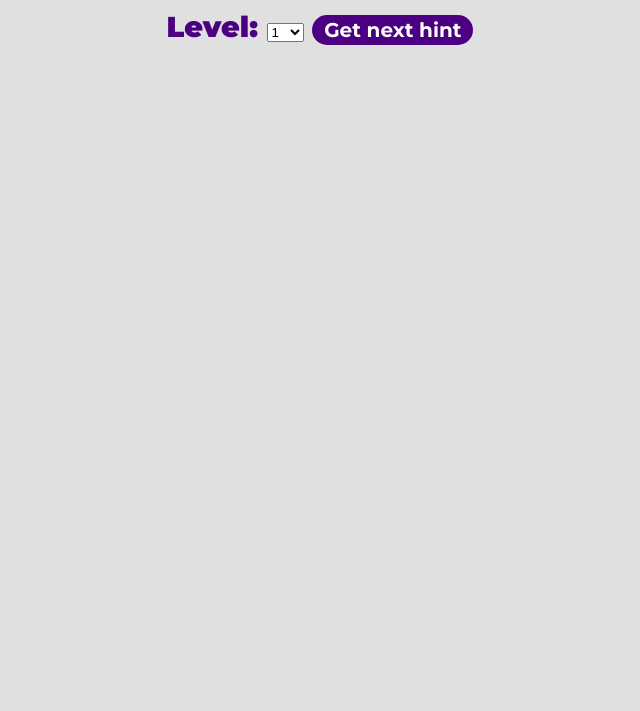
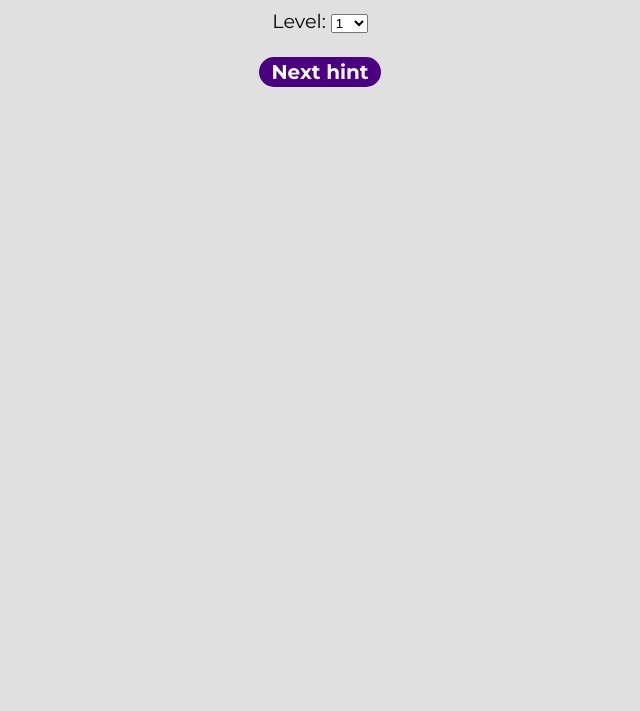
Before and after one commit to TwelvePuzzle/twelvepuzzle.github.io, a plain HTML site: page hints/index.html in a window 1280 px wide. Shown: the part 89-800 px from the top of the page, without its empty margins (320-960 px from the left). Drawn offline with Linux system fonts and the light colour scheme.

Commit message:
Improve appearance of hints page

```diff
--- a/hints/index.html
+++ b/hints/index.html
@@ -24,11 +24,12 @@
 
     <h1>twelve - hints</h1>
 
-    <h2>Level:
-      <select id="levelNum" onchange="handleLevelNumChange()">
-      </select>
-      <div class="long-button" onclick="handleNextHint()">Get next hint</div>
-    </h2>
+    <p style="display: inline;">Level:</p>
+    <select id="levelNum" onchange="handleLevelNumChange()">
+    </select>
+    <br><br>
+    <div class="long-button" onclick="handleNextHint()">Next hint</div>
+    <br><br><br>
 
 
     <div id="root"></div>
```
